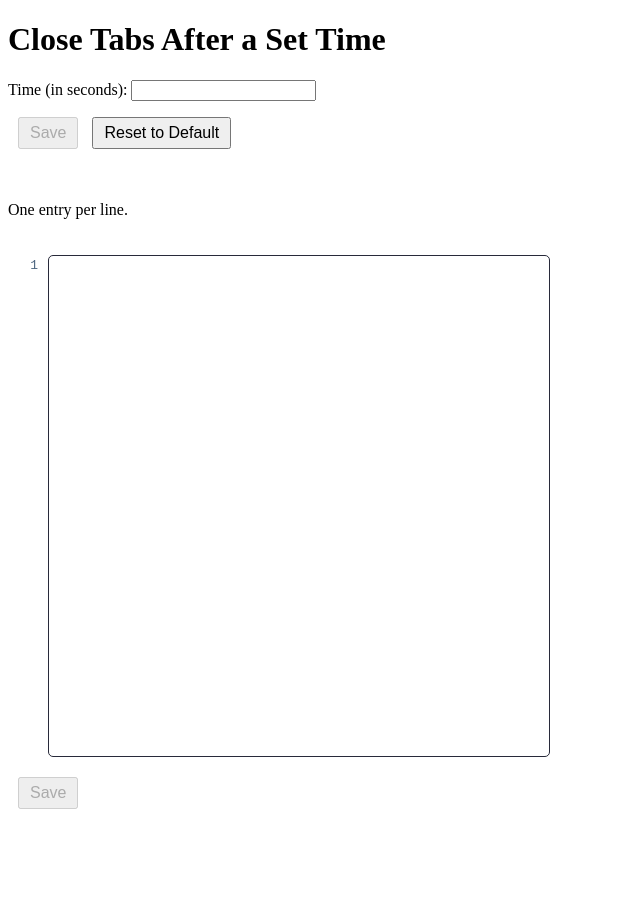
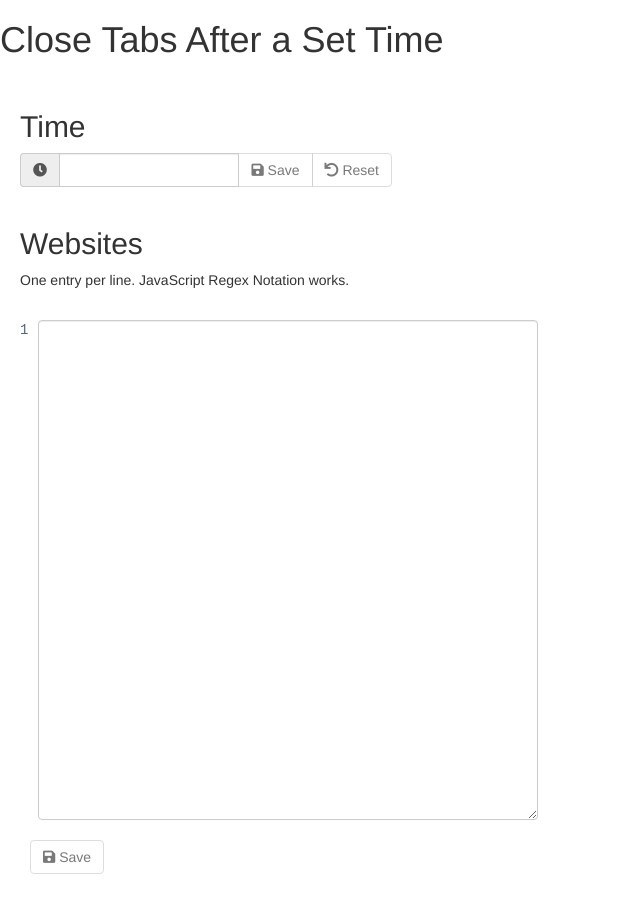
Before and after one commit to github-throwaway/redirect-tab-closer, a browser extension: page options.html in a window 1280 px wide. Shown: the whole page, without its empty margins (0-640 px from the left). Before the commit the page ends 817 px from the top, so only its background shows below. Drawn offline with nearby package versions, Linux system fonts and the light colour scheme.

Commit message:
Make options page more slick

```diff
--- a/options.css
+++ b/options.css
@@ -5,7 +5,7 @@
     line-height: 21px;
     background: #fff;
     border-radius: 2px;
-    padding: 20px 10px;
+    padding: 20px 0px;
 }
 
 .line-numbers {
@@ -32,7 +32,6 @@ textarea {
     min-width: 500px;
     min-height: 500px;
     outline: none;
-    resize: none;
     border: 1px solid #282a3a;
     border-radius: 5px;
 }
@@ -42,3 +41,12 @@ button {
     padding: 5px 10px;
     font-size: 16px;
 }
+
+.options {
+    padding: 20px;
+}
+
+.input-group,
+.editor {
+    width: 30%;
+}
--- a/options.html
+++ b/options.html
@@ -2,30 +2,57 @@
 <html lang="en">
 
 <head>
+    <meta charset="UTF-8">
+    <meta name="viewport" content="width=device-width, initial-scale=1">
+    <link rel="stylesheet" href="https://maxcdn.bootstrapcdn.com/bootstrap/3.3.7/css/bootstrap.min.css">
+    <link rel="stylesheet" href="https://use.fontawesome.com/releases/v5.13.0/css/all.css">
     <title>Close Tabs After a Set Time</title>
     <link rel="stylesheet" type="text/css" href="options.css">
+    <script src="options.js"></script>
+
 </head>
 
 <body>
     <h1>Close Tabs After a Set Time</h1>
-    <p>Time (in seconds): <input type="number" min="1" id="time"></p>
-    <button id="save">Save</button>
-    <button id="reset">Reset to Default</button>
-    <br><br>
-    <div id="feedback"></div>
-    <script src="options.js"></script>
+
+    <div class="options">
+        <h2>Time</h2>
+        <div class="input-group">
+            <span class="input-group-addon" id="basic-addon1"><i class="fas fa-clock"></i></span>
+            <input type="number" id="time" class="form-control" aria-describedby="basic-addon1" />
+            <span class="input-group-btn">
+                <button id="save" class="btn btn-default" type="button">
+                    <i class="fas fa-save"></i> Save
+                </button>
+                <button id="reset" class="btn btn-default" type="button">
+                    <i class="fas fa-undo"></i> Reset
+                </button>
+            </span>
+        </div>
         <br>
-    <p>One entry per line.</p>
+        <h2>Websites</h2>
+        <p>One entry per line. JavaScript Regex Notation works.</p>
         <div class="editor">
             <div class="line-numbers">
                 <span></span>
             </div>
-        <textarea id="textarea"></textarea>
+            <textarea id="textarea" class="form-control"></textarea>
+            <br />
         </div>
         <br>
-    <button id="save-code">Save</button>
-    <br>
+        <button id="save-code" class="btn btn-default">
+            <i class="fas fa-save"></i> Save
+        </button>
+        <br />
+        <br />
+        <div id="feedback-success" class="alert alert-success" style="display: none;">
+            Your changes have been saved!
+        </div>
+        <div id="feedback-reset" class="alert alert-info" style="display: none;">
+            The settings have been reset!
+        </div>
 
+    </div>
 </body>
 
 </html>
--- a/options.js
+++ b/options.js
@@ -18,16 +18,13 @@ document.addEventListener("DOMContentLoaded", function () {
     chrome.storage.sync.set({ time: defaultTime });
 
     // Show the defaults
-    let originalTime, originalCode;
     chrome.storage.sync.get(["time", "code"], function (data) {
-        originalTime = data.time;
-        originalCode = data.code;
+        let originalTime = data.time;
+        let originalCode = data.code;
+        timer.value = data.time;
 
-        document.getElementById("time").value = data.time;
-
-        let code = data.code;
-        if (code) {
-            document.getElementById("textarea").value = code;
+        if (originalCode) {
+            document.getElementById("textarea").value = originalCode;
             updateLineNumbers();
         }
     });
@@ -64,15 +61,21 @@ document.addEventListener("DOMContentLoaded", function () {
 
     let saveBtn = document.getElementById("save");
     let saveCodeBtn = document.getElementById("save-code");
+    let resetBtn = document.getElementById("reset");
+    let timer = document.getElementById("time")
+
     saveBtn.setAttribute("disabled", "true");
     saveCodeBtn.setAttribute("disabled", "true");
-    document.getElementById("time").addEventListener("input", function () {
+    resetBtn.setAttribute("disabled", "true");
+
+    timer.addEventListener("input", function () {
         if (originalTime !== this.value) {
             saveBtn.removeAttribute("disabled");
         } else {
             saveBtn.setAttribute("disabled", "true");
         }
     });
+
     textarea.addEventListener("input", function () {
         if (originalCode !== this.value) {
             saveCodeBtn.removeAttribute("disabled");
@@ -81,33 +84,40 @@ document.addEventListener("DOMContentLoaded", function () {
         }
     });
 
+    function toggleFeedbackBlock(feedback) {
+        feedback.style.display = 'block';
+        setTimeout(function () {
+            feedback.style.display = 'none';
+        }, 5000);
+    }
 
     // Save time value on save button click
-    document.getElementById("save").addEventListener("click", function () {
-        let time = document.getElementById("time").value;
+    saveBtn.addEventListener("click", function () {
+        let time = timer.value;
         chrome.storage.sync.set({ time: time }, function () {
             // Show a feedback to indicate successful save
-            let feedback = "Time saved successfully!";
-            document.getElementById("feedback").innerHTML = feedback;
+            saveBtn.setAttribute("disabled", "true");
+            resetBtn.removeAttribute("disabled");
+            toggleFeedbackBlock(document.getElementById('feedback-success'));
         });
     });
 
     // Save code value on save code button click
-    document.getElementById("save-code").addEventListener("click", function () {
+    saveCodeBtn.addEventListener("click", function () {
         let code = document.getElementById("textarea").value;
         chrome.storage.sync.set({ code: code }, function () {
-            document.getElementById("feedback").innerHTML = "Code saved.";
+            toggleFeedbackBlock(document.getElementById('feedback-success'));
         });
     });
 
     // Reset time value to default on reset button click
-    document.getElementById("reset").addEventListener("click", function () {
+    resetBtn.addEventListener("click", function () {
         chrome.storage.sync.set({ time: defaultTime }, function () {
             // Show a feedback to indicate successful reset
-            let feedback = "Time reset to default successfully!";
-            document.getElementById("feedback").innerHTML = feedback;
             // Update the value in the text field
-            document.getElementById("time").value = defaultTime;
+            timer.value = defaultTime;
+            resetBtn.setAttribute("disabled", "true");
+            toggleFeedbackBlock(document.getElementById('feedback-reset'));
         });
     });
 });
```
Lines whose indentation alone changed are shown as unchanged.
